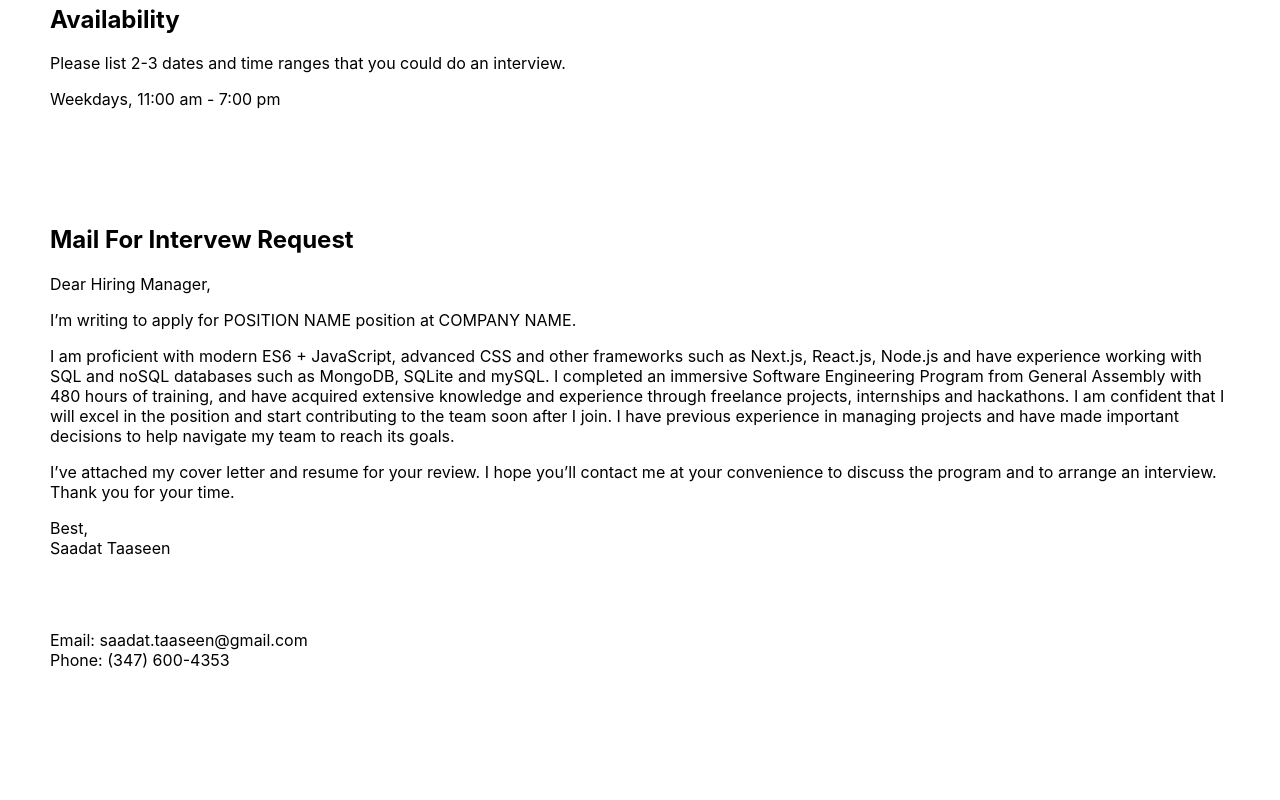
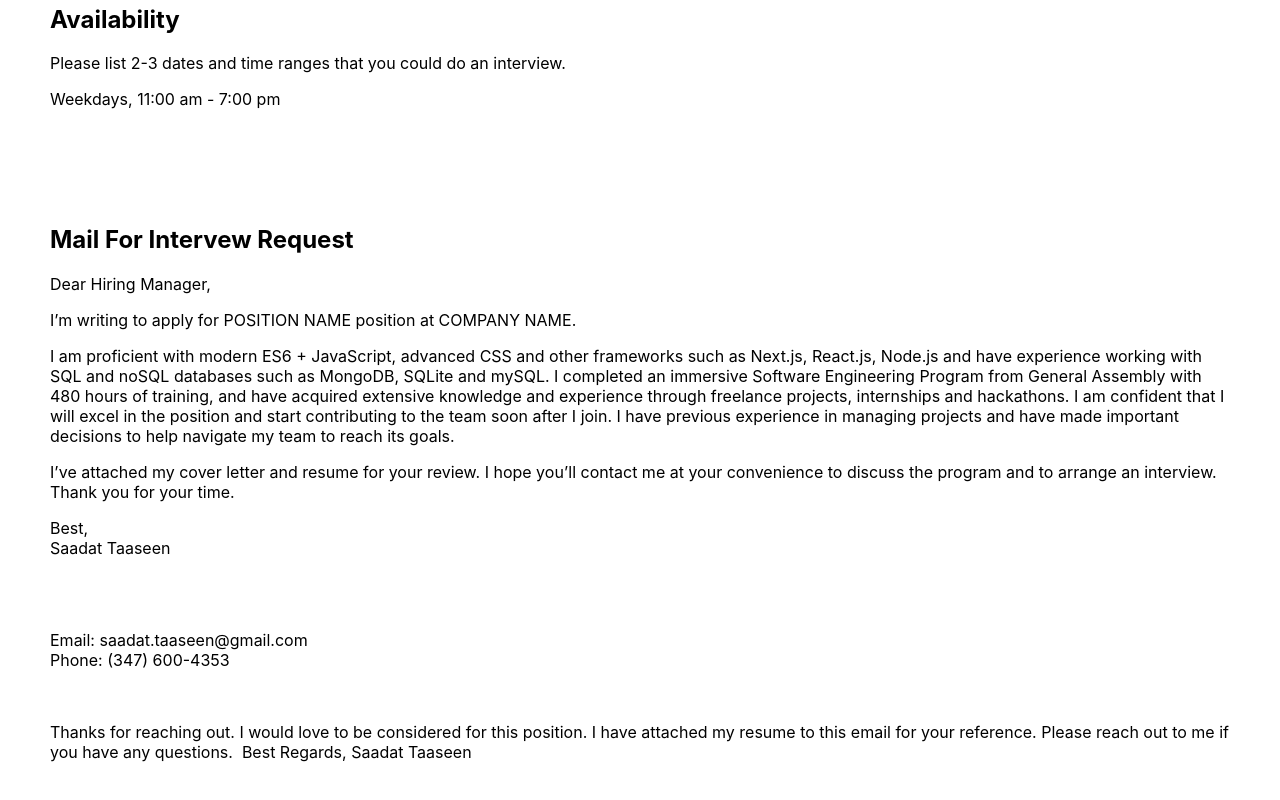
Before and after one commit to Taaseen71/CoverLetterCreator, a React (Create React App) app: page / in a window 1280 px wide. Shown: the part 1686-2486 px from the top of the page. Before the commit the page ends 2422 px from the top, so only its background shows below. Built offline with nearby package versions, Linux system fonts and the light colour scheme.

Commit message:
added mail back

```diff
--- a/src/components/MailForInterviewRequest.jsx
+++ b/src/components/MailForInterviewRequest.jsx
@@ -8,6 +8,11 @@ function MailForInterviewRequest({ positionName, companyName }) {
 
   const para3 = "I’ve attached my cover letter and resume for your review. I hope you’ll contact me at your convenience to discuss the program and to arrange an interview. Thank you for your time."
 
+  const mailBackForRecruiters = `
+Thanks for reaching out. I would love to be considered for this position. I have attached my resume to this email for your reference. Please reach out to me if you have any questions.
+Best Regards,
+Saadat Taaseen
+`
   return (
     <div>
       <br />
@@ -26,6 +31,11 @@ function MailForInterviewRequest({ positionName, companyName }) {
       <p>Email: saadat.taaseen@gmail.com <br />
       Phone: (347) 600-4353
       </p>
+      <br />
+      <p>
+        {mailBackForRecruiters}
+      </p>
+      <br />
     </div>
   )
 }
```
